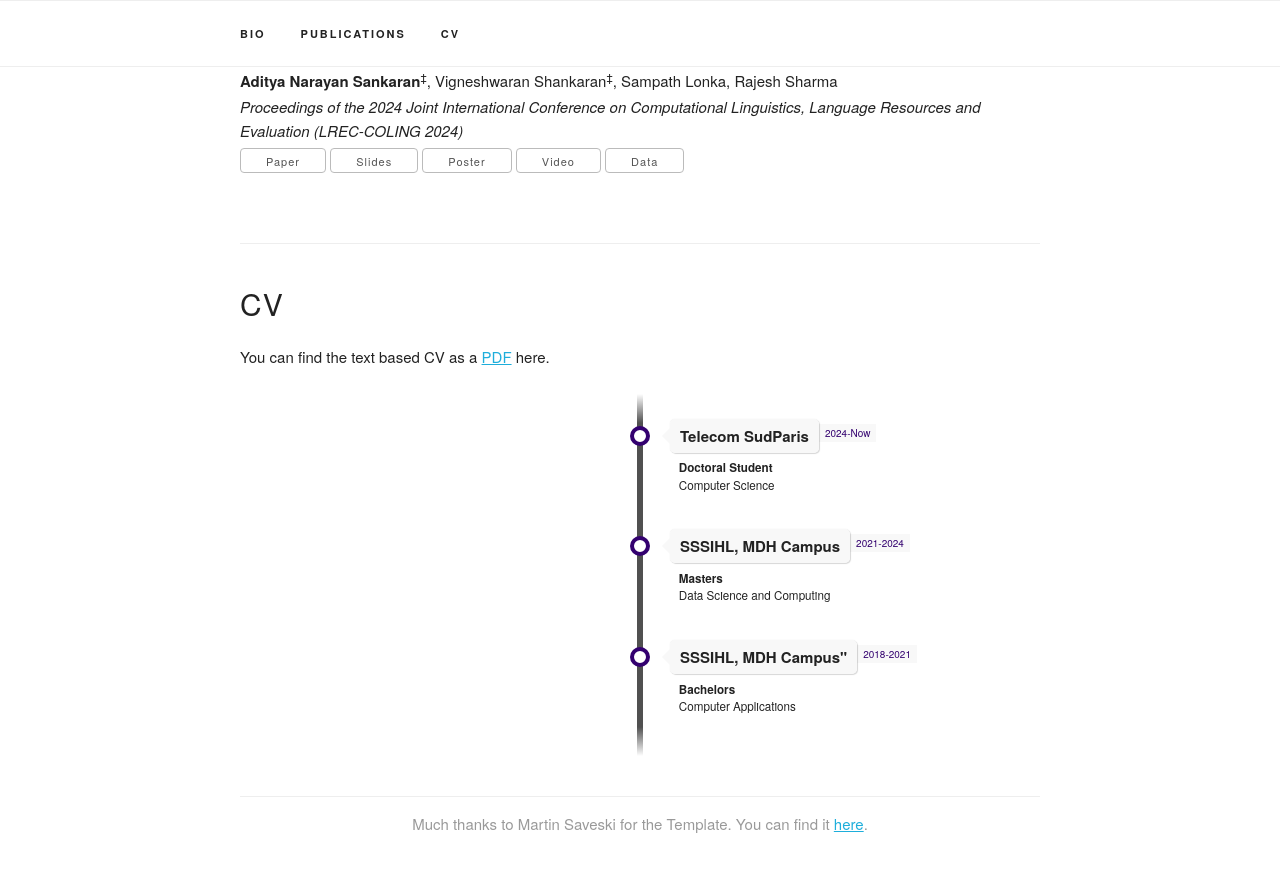
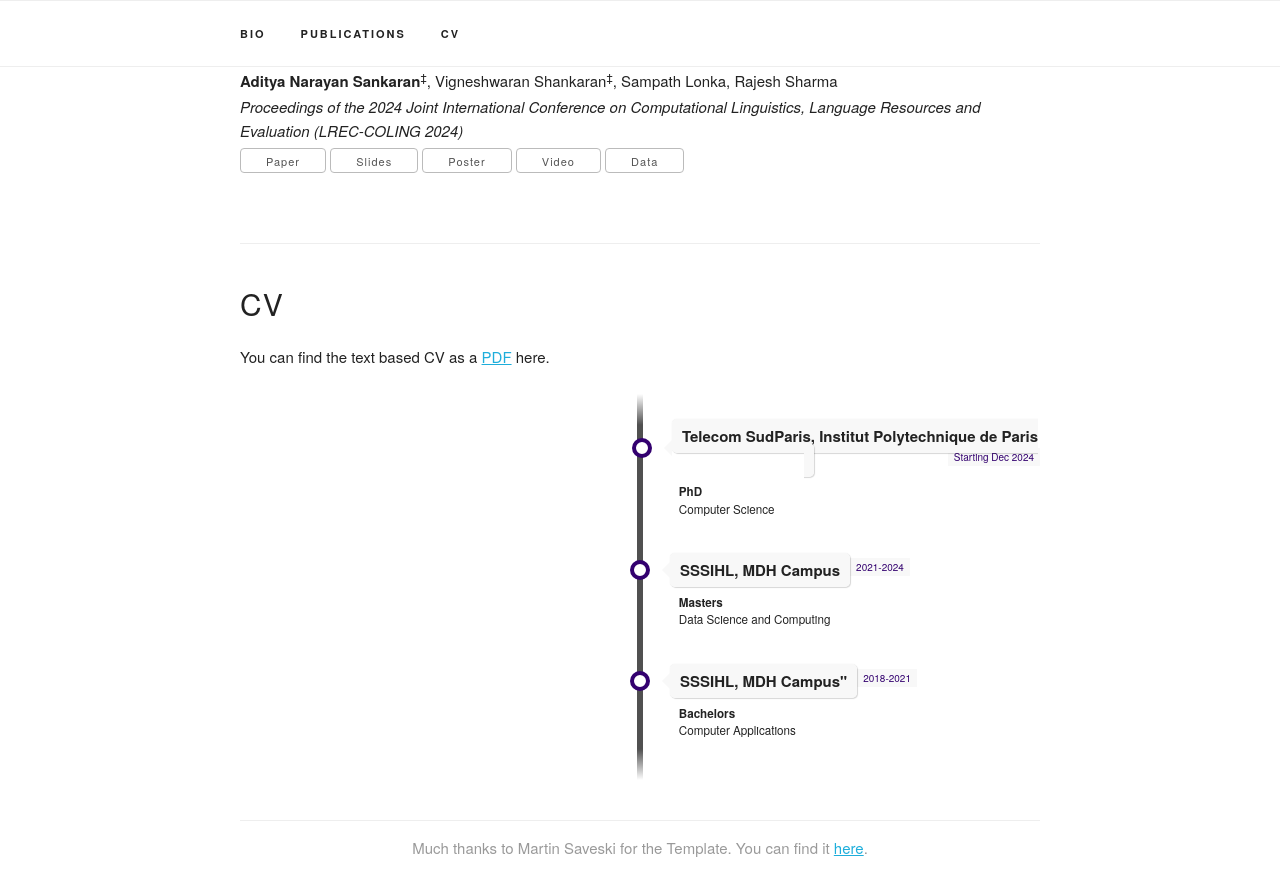
Before and after one commit to callmesanfornow/callmesanfornow.github.io, a Jekyll site: the page built from index.html, in a window 1280 px wide and 900 px high, scrolled down 1175 px. Shown: the top 896 px of the window. Built offline with Jekyll 4.4.1, drawn with Linux system fonts in a browser that asks for light colours; some web fonts are replaced.

Commit message:
Update experience.yaml

```diff
--- a/_data/experience.yaml
+++ b/_data/experience.yaml
@@ -1,8 +1,8 @@
 experiences:
 
-- place: "Telecom SudParis"
-  time: "2024-Now"
-  title: "Doctoral Student"
+- place: "Telecom SudParis, Institut Polytechnique de Paris"
+  time: "Starting Dec 2024"
+  title: "PhD"
   subtitle: "Computer Science"
   category: "education"
 
```
